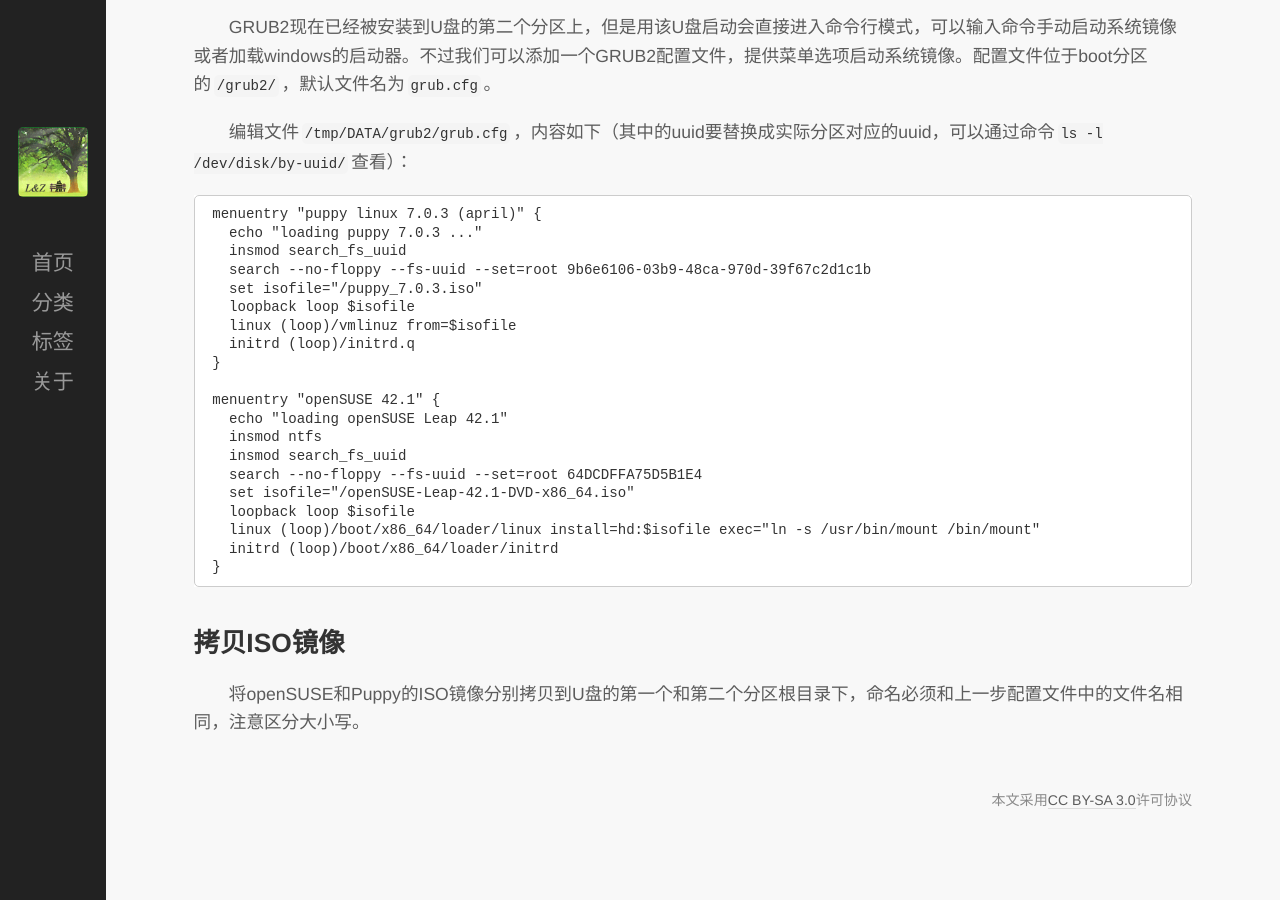
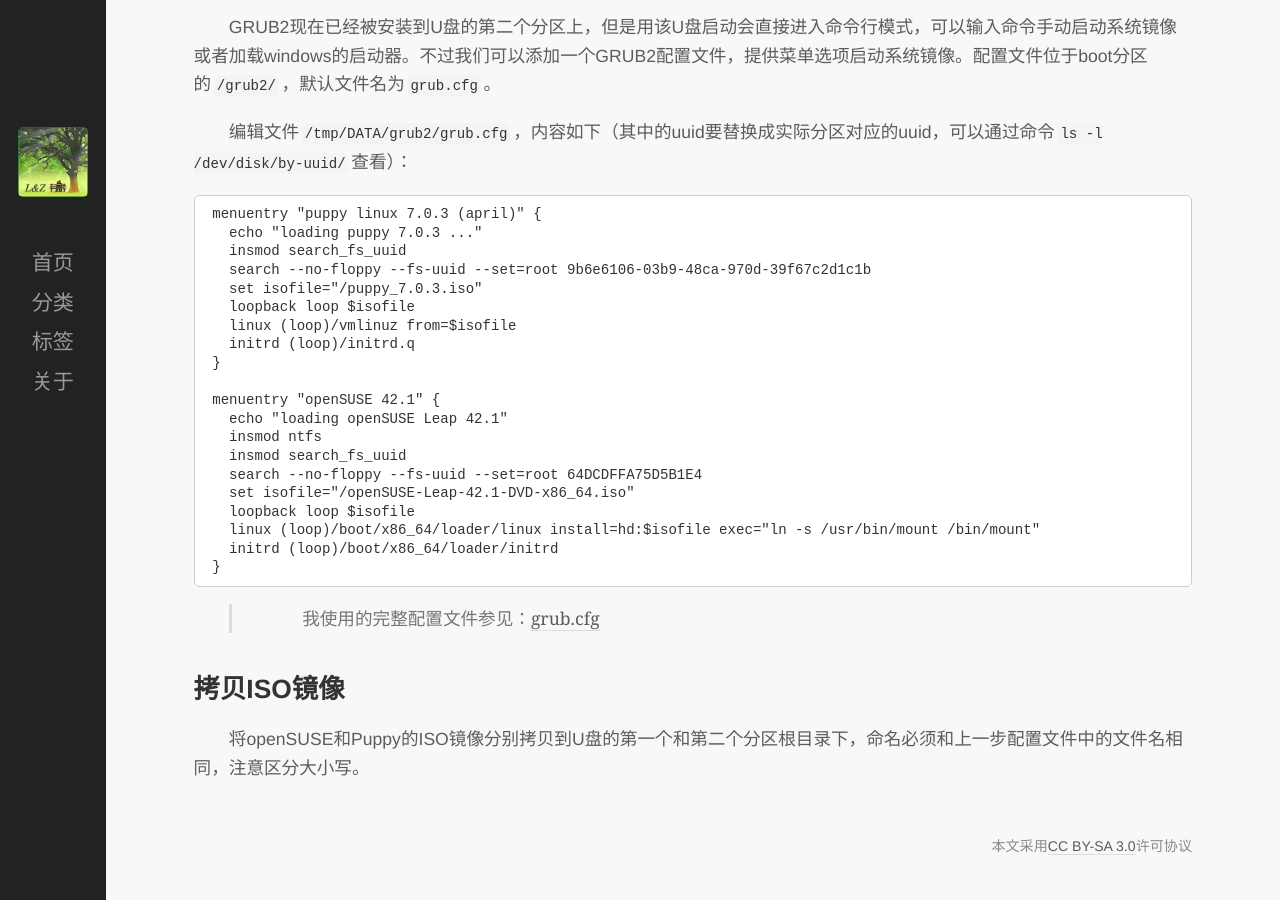
Before and after one commit to iceway/iceway.github.io, a Jekyll site: the page built from _posts/2015-12-06-grub-on-usb-storage-to-boot-iso.md, in a window 1280 px wide and 900 px high, scrolled down 2427 px. Built offline with Jekyll 4.4.1, drawn with Linux system fonts in a browser that asks for light colours; Markdown is read by kramdown in place of the engine named in the settings; comment, search, counter and statistics services are not loaded.

Commit message:
post: add sample in post to boot multiple iso on usb storage
Signed-off-by: Iceway Zhang <iceway.zhang@gmail.com>

````diff
--- a/_posts/2015-12-06-grub-on-usb-storage-to-boot-iso.md
+++ b/_posts/2015-12-06-grub-on-usb-storage-to-boot-iso.md
@@ -131,6 +131,8 @@
 }
 ```
 
+>  我使用的完整配置文件参见：[grub.cfg](https://gist.github.com/iceway/3f8da875210219516c91b9b6be75a9ce)
+
 ## 拷贝ISO镜像
 
 将openSUSE和Puppy的ISO镜像分别拷贝到U盘的第一个和第二个分区根目录下，命名必须和上一步配置文件中的文件名相同，注意区分大小写。
````
